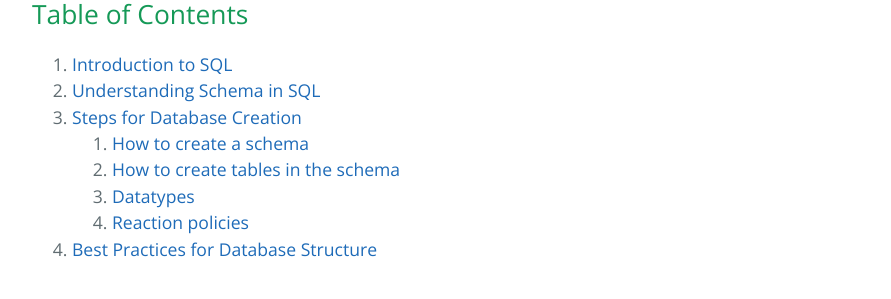
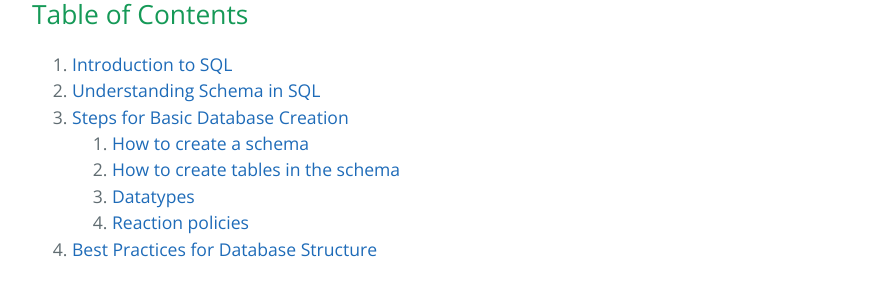
Before and after one commit to learning-software-engineering/learning-software-engineering.github.io, a Jekyll site: the page built from Topics/Tech_Stacks/SQL-creating_database.md, in a window 1280 px wide and 900 px high, scrolled down 325 px. Shown: the part 155-454 px from the top of the window, without its empty margins (192-1083 px from the left). Built offline with Jekyll 4.4.1, drawn with Linux system fonts in a browser that asks for light colours; our own code applies the rules of GitHub Pages for plain Markdown files.

Commit message:
Update SQL-creating_database.md

```diff
--- a/Topics/Tech_Stacks/SQL-creating_database.md
+++ b/Topics/Tech_Stacks/SQL-creating_database.md
@@ -3,7 +3,7 @@
 ## Table of Contents
 1. [Introduction to SQL](#introduction-to-sql)
 2. [Understanding Schema in SQL](#understanding-schema-in-sql)
-3. [Steps for Database Creation](#steps-for-database-creation)
+3. [Steps for Basic Database Creation](#steps-for-basic-database-creation)
     1. [How to create a schema](#how-to-create-a-schema)
     2. [How to create tables in the schema](#how-to-create-tables-in-the-schema)
     3. [Datatypes](#datatypes)
```
